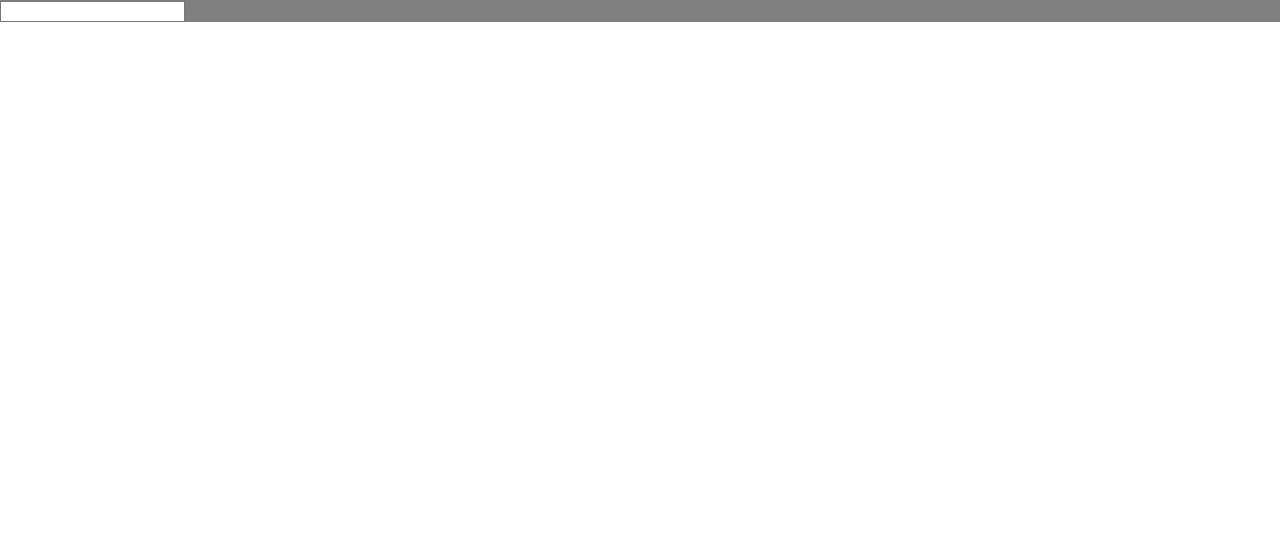
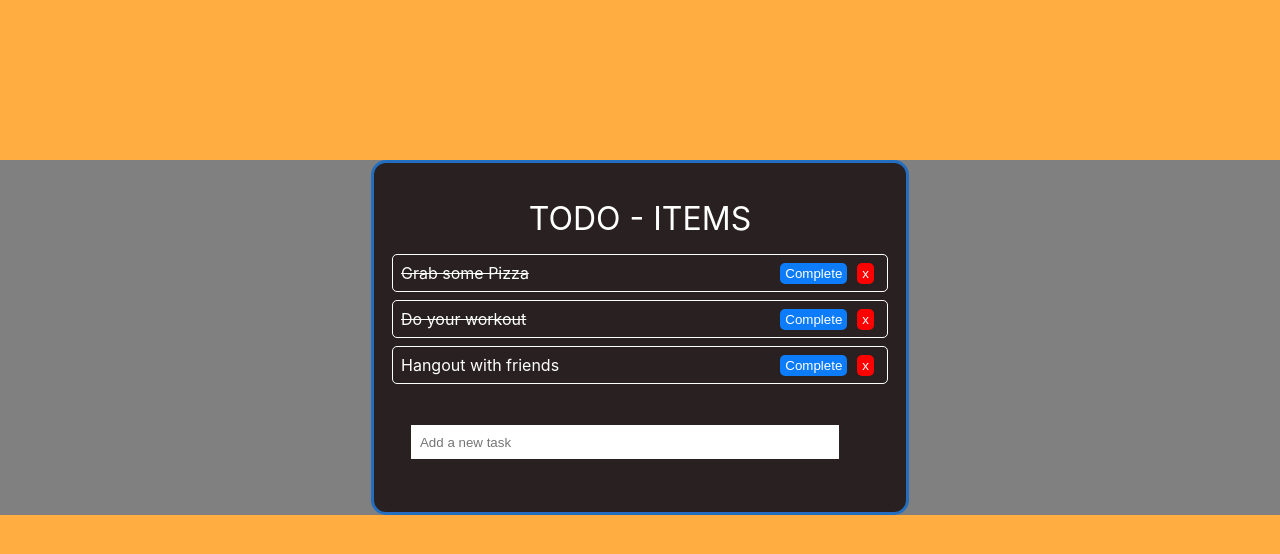
Before and after one commit to ryan-sav/react-playground, a React (Create React App) app: page / in a window 1280 px wide. Shown: the top 554 px of the page. Built offline with nearby package versions, Linux system fonts and the light colour scheme.

Commit message:
task todo

```diff
--- a/src/App.js
+++ b/src/App.js
@@ -1,12 +1,16 @@
 import React from 'react';
+import * as serviceWorker from './serviceWorker';
 
 import Form from "./js/components/Form";
+import Todo from "./js/components/ToDo";
 import './App.css';
 
 function App() {
   return (
-    <Form />
+    <Todo />
   );
 }
 
 export default App;
+
+serviceWorker.unregister();
--- /dev/null
+++ b/src/js/components/ToDo.js
@@ -0,0 +1,95 @@
+import React, { useState } from 'react';
+import './ToDo.scss';
+
+function Todo() {
+    const [tasks, setTasks] = useState([
+        {
+            title: "Grab some Pizza",
+            completed: true
+        },
+        {
+            title: "Do your workout",
+            completed: true
+        },
+        {
+            title: "Hangout with friends",
+            completed: false
+        }
+    ]);
+
+    const addTask = title => {
+        const newTasks = [...tasks, { title, completed: false }];
+        setTasks(newTasks);
+    };
+
+    const completeTask = index => {
+        const newTasks = [...tasks];
+        newTasks[index].completed = true;
+        setTasks(newTasks);
+    };
+
+    const removeTask = index => {
+        const newTasks = [...tasks];
+        newTasks.splice(index, 1);
+        setTasks(newTasks);
+    };
+
+    return (
+        <div className="todo-container">
+            <div className="header">TODO - ITEMS</div>
+            <div className="tasks">
+                {tasks.map((task, index) => (
+                    <Task
+                        task={task}
+                        index={index}
+                        completeTask={completeTask}
+                        removeTask={removeTask}
+                        key={index}
+                    />
+                ))}
+            </div>
+            <div className="create-task" >
+                <CreateTask addTask={addTask} />
+            </div>
+        </div>
+    );
+}
+
+function CreateTask({ addTask }) {
+    const [value, setValue] = useState("");
+
+    const handleSubmit = e => {
+        e.preventDefault();
+        if (!value) return;
+
+        addTask(value);
+        setValue("");
+    }
+
+    return (
+        <form onSubmit={handleSubmit}>
+            <input
+                type="text"
+                className="input"
+                value={value}
+                placeholder="Add a new task"
+                onChange={e => setValue(e.target.value)}
+            />
+        </form>
+    );
+}
+
+function Task({ task, index, completeTask, removeTask }) {
+    return (
+        <div
+            className="task"
+            style={{ textDecoration: task.completed ? "line-through" : "" }}
+        >
+            {task.title}
+            <button style={{ background: "red" }} onClick={() => removeTask(index)}>x</button>
+            <button onClick={() => completeTask(index)}>Complete</button>
+        </div>
+    );
+}
+
+export default Todo;
--- /dev/null
+++ b/src/js/components/ToDo.scss
@@ -0,0 +1,45 @@
+body {
+    background: rgb(255, 173, 65);
+  }
+
+  .todo-container {
+    background: rgb(41, 33, 33);
+    width: 40vw;
+    margin: 10em auto;
+    border-radius: 15px;
+    padding: 20px 10px;
+    color: white;
+    border: 3px solid rgb(36, 110, 194);
+  }
+
+  .task {
+    border: 1px solid white;
+    border-radius: 5px;
+    padding: 0.5em;
+    margin: 0.5em;
+  }
+
+  .task button{
+    background: rgb(12, 124, 251);
+    border-radius: 5px;
+    margin: 0px 5px;
+    padding: 3px 5px;
+    border: none;
+    cursor: pointer;
+    color: white;
+    float: right;
+  }
+
+  .header {
+    margin: 0.5em;
+    font-size: 2em;
+    text-align: center;
+  }
+
+  .create-task input[type=text] {
+    margin: 2.5em 2em;
+    width: 80%;
+    outline: none;
+    border: none;
+    padding: 0.7em;
+  }
```
